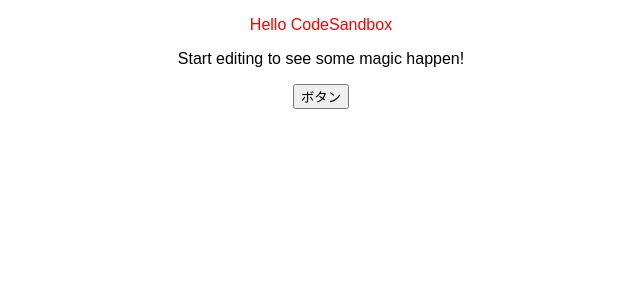
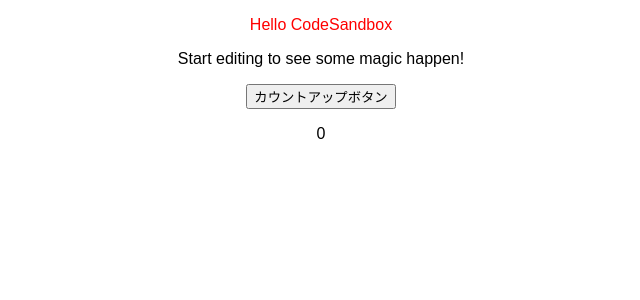
Before and after one commit to Mitsuya-Sora/react_study, a React (Create React App) app: page / in a window 1280 px wide. Shown: the top 300 px of the page, without its empty margins (319-959 px from the left). Built offline with nearby package versions, Linux system fonts and the light colour scheme.

Commit message:
useState

```diff
--- a/src/App.js
+++ b/src/App.js
@@ -1,8 +1,18 @@
 import "./styles.css";
 import ColorfulMessage from "./components/ColorfulMessage";
+import { useState } from "react";
 
 export default function App() {
-  const onClickButton = () => alert();
+  const [num, countUp] = useState(0);
+  const [isShow, switchIsShow] = useState(false);
+
+  const onClickButton = () => countUp(num + 1);
+
+  if (num > 0 && num % 3 === 0) {
+    isShow || switchIsShow(true);
+  } else {
+    isShow && switchIsShow(false);
+  }
 
   return (
     <div className="App">
@@ -11,7 +21,9 @@
         color="black"
         message="Start editing to see some magic happen!"
       />
-      <button onClick={onClickButton}>ボタン</button>
+      <button onClick={onClickButton}>カウントアップボタン</button>
+      <p>{num}</p>
+      {isShow && <p>(**)</p>}
     </div>
   );
 }
```
